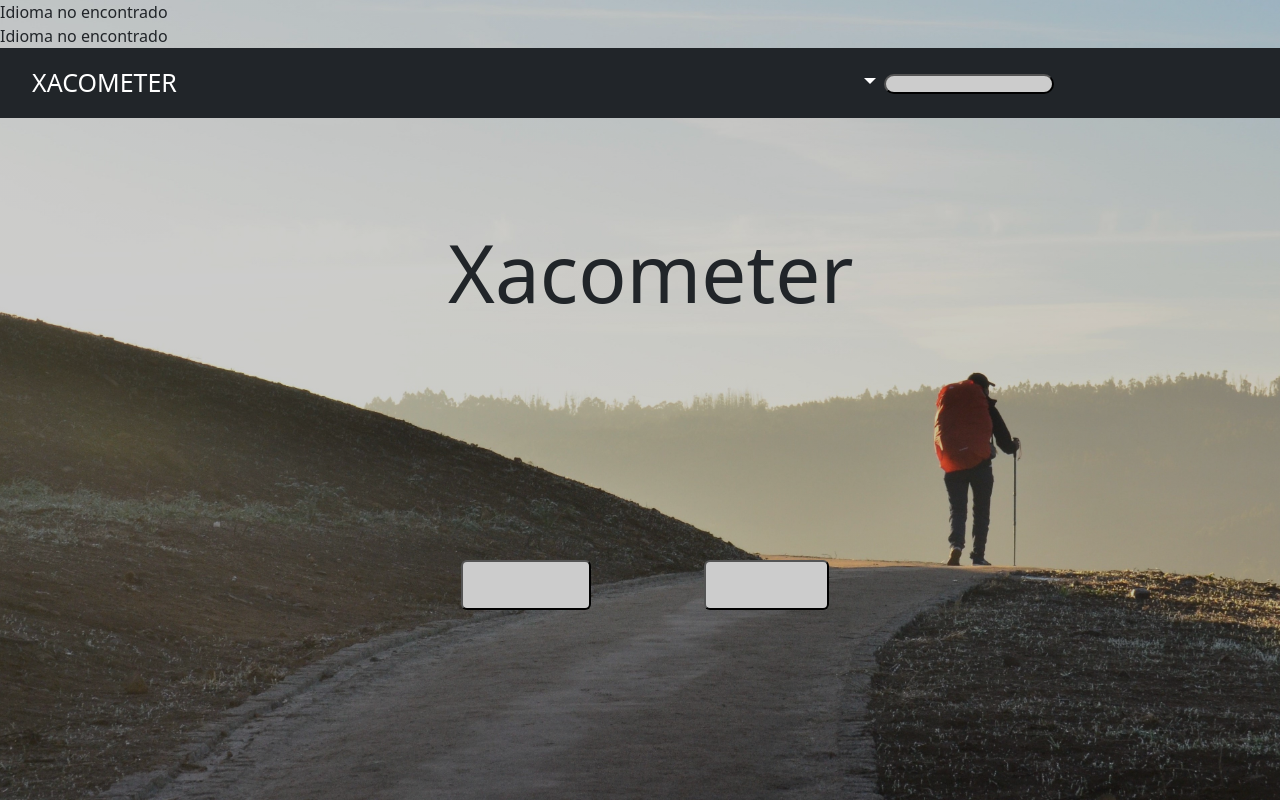
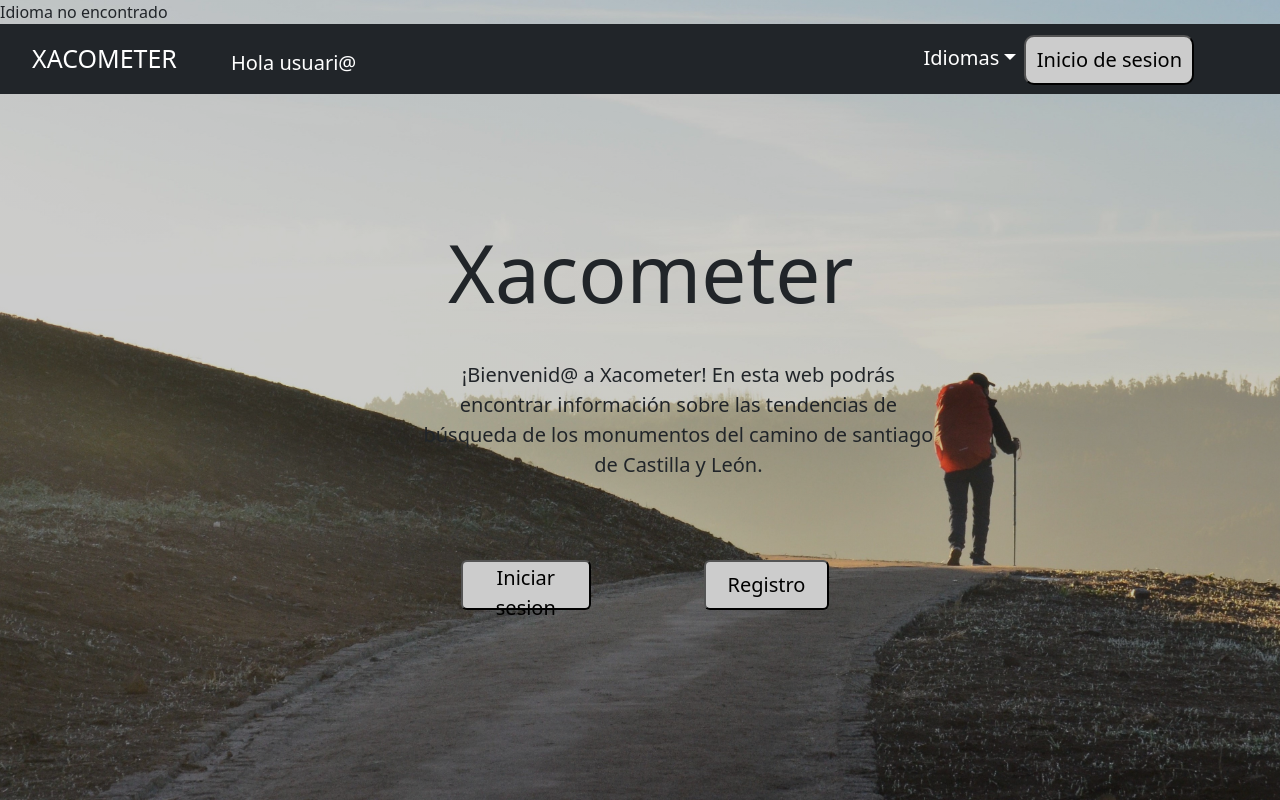
Before and after one commit to map10100/XacoMeter-Google, a PHP site: page /Codigo/web/src/inicio.php in a window 1280 px wide. Run offline with PHP 8.4, Linux system fonts and the light colour scheme; data that the repository does not hold is empty.

Commit message:
cambios en rutas

```diff
--- a/Codigo/web/src/inicio.php
+++ b/Codigo/web/src/inicio.php
@@ -10,7 +10,7 @@ if (isset($_SESSION['idioma'])) {
 }
 
 // Incluir el archivo de idioma correspondiente
-$url_idioma = 'langs/' . $idioma . '.php';
+$url_idioma = '../langs/' . $idioma . '.php';
 
 if (file_exists($url_idioma)) {
   include $url_idioma;
@@ -24,8 +24,8 @@ if (file_exists($url_idioma)) {
 <html lang="es">
   <head>
     <title><?php echo $lang['inicio']; ?></title>
-    <link rel="stylesheet" href="css/bootstrap.min.css">
-    <script src="js/bootstrap.min.js"></script>
+    <link rel="stylesheet" href="../css/bootstrap.min.css">
+    <script src="../js/bootstrap.min.js"></script>
     <meta charset="UTF-8">
 
     <style>
@@ -66,7 +66,7 @@ if (file_exists($url_idioma)) {
         }
 
       body {
-        background-image: linear-gradient(rgba(0, 0, 0, 0.2), rgba(0, 0, 0, 0.2)), url('imagenes/fondo.jpg');
+        background-image: linear-gradient(rgba(0, 0, 0, 0.2), rgba(0, 0, 0, 0.2)), url('../imagenes/fondo.jpg');
 
         background-size: cover;
         background-attachment: fixed;
@@ -110,7 +110,7 @@ if (file_exists($url_idioma)) {
         }
 
         body {
-          background-image: linear-gradient(rgba(0, 0, 0, 0.2), rgba(0, 0, 0, 0.2)), url('imagenes/fondo.jpg');
+          background-image: linear-gradient(rgba(0, 0, 0, 0.2), rgba(0, 0, 0, 0.2)), url('../imagenes/fondo.jpg');
 
         background-size: cover;
         background-attachment: fixed;
@@ -153,7 +153,7 @@ if (file_exists($url_idioma)) {
         }
 
         body {
-          background-image: linear-gradient(rgba(0, 0, 0, 0.2), rgba(0, 0, 0, 0.2)), url('imagenes/fondo.jpg');
+          background-image: linear-gradient(rgba(0, 0, 0, 0.2), rgba(0, 0, 0, 0.2)), url('../imagenes/fondo.jpg');
           background-size: cover;
           background-attachment: fixed;
 
```
